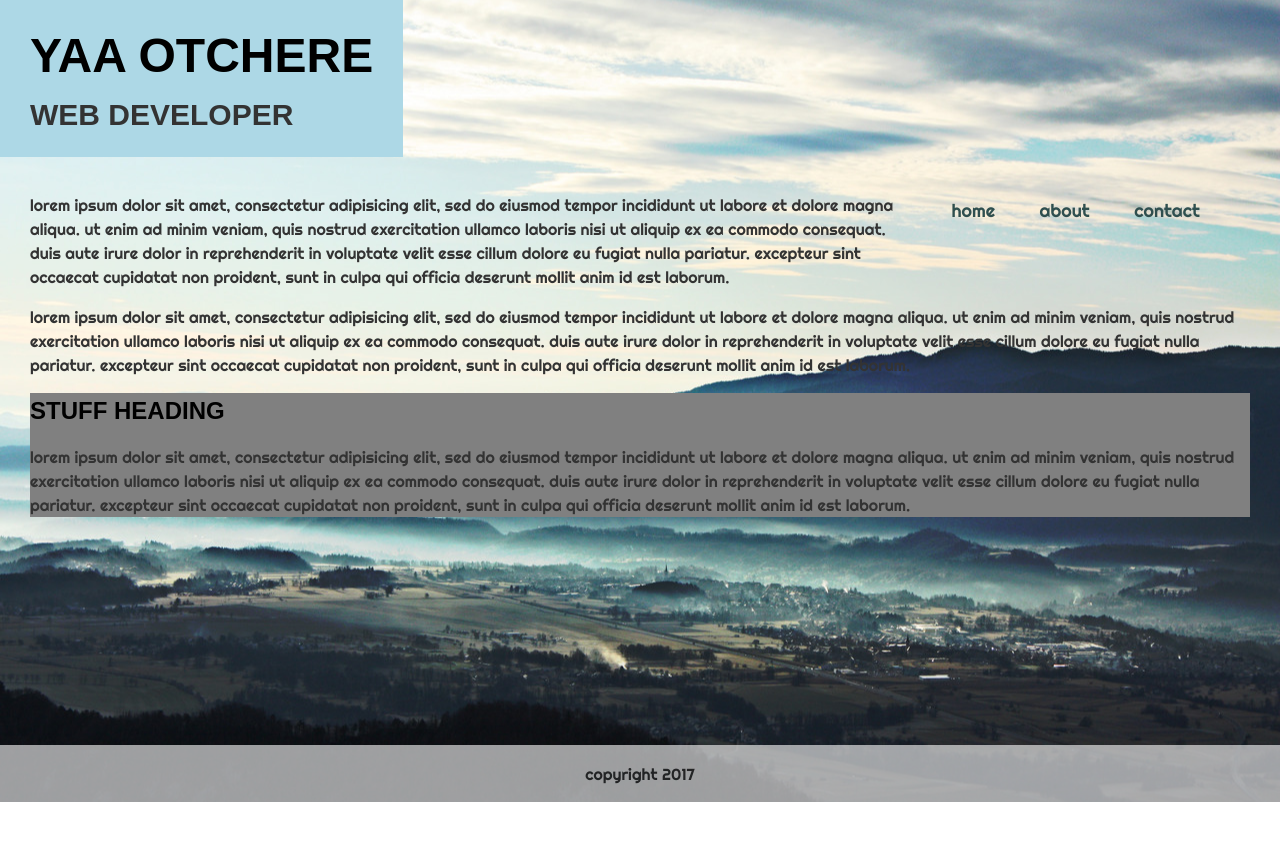
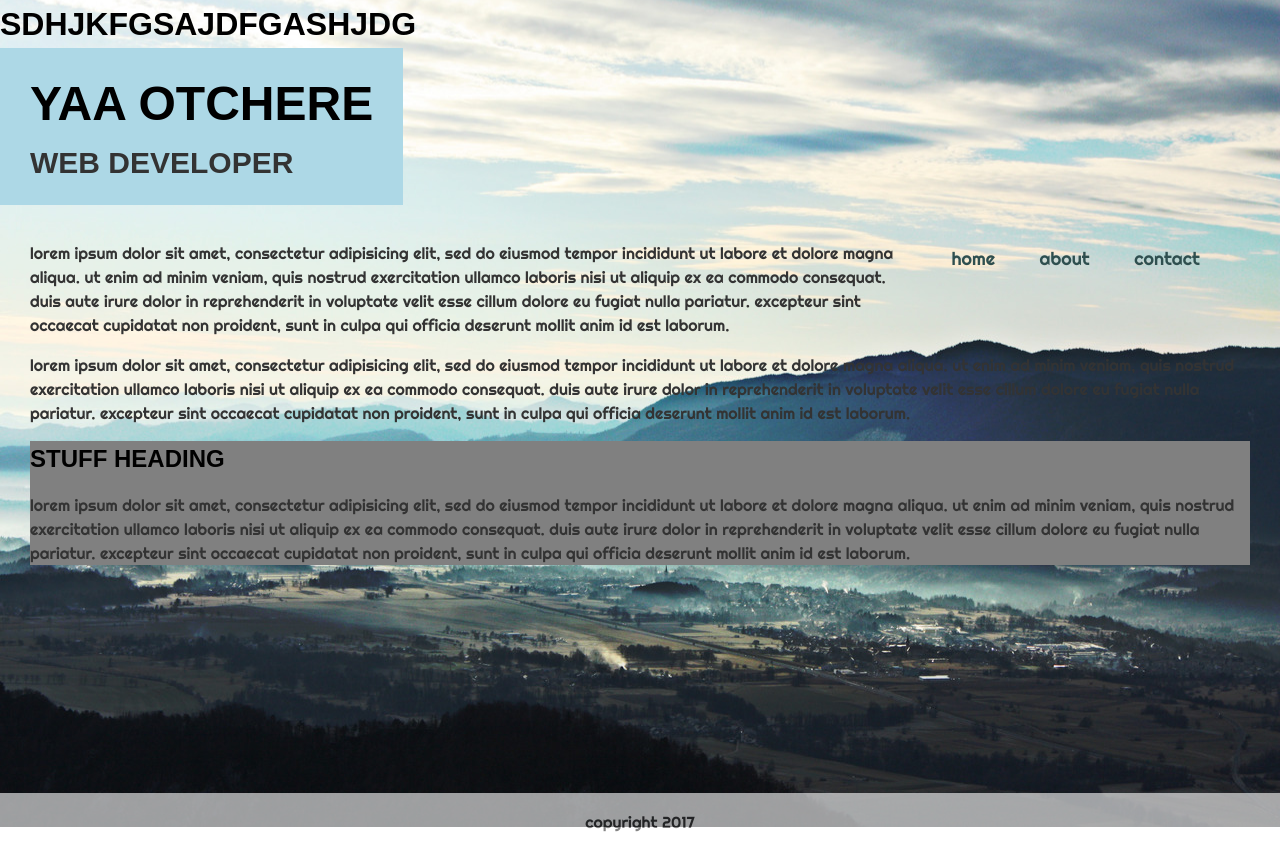
Before and after one commit to yaa-llc/yaa-llc.github.io, a plain HTML site: page index.html in a window 1280 px wide. Before the commit the page ends 802 px from the top, so only its background shows below. Drawn offline with Linux system fonts and the light colour scheme; a web font is replaced by a local one.

Commit message:
added a heading

```diff
--- a/index.html
+++ b/index.html
@@ -9,7 +9,7 @@
 	</head>
 
 		<body class="home">
-
+			<h1>sdhjkfgsajdfgashjdg</h1>
 			<div class="page-wrap">
 					<header>
 						<h1>Yaa otchere</h1>
```
